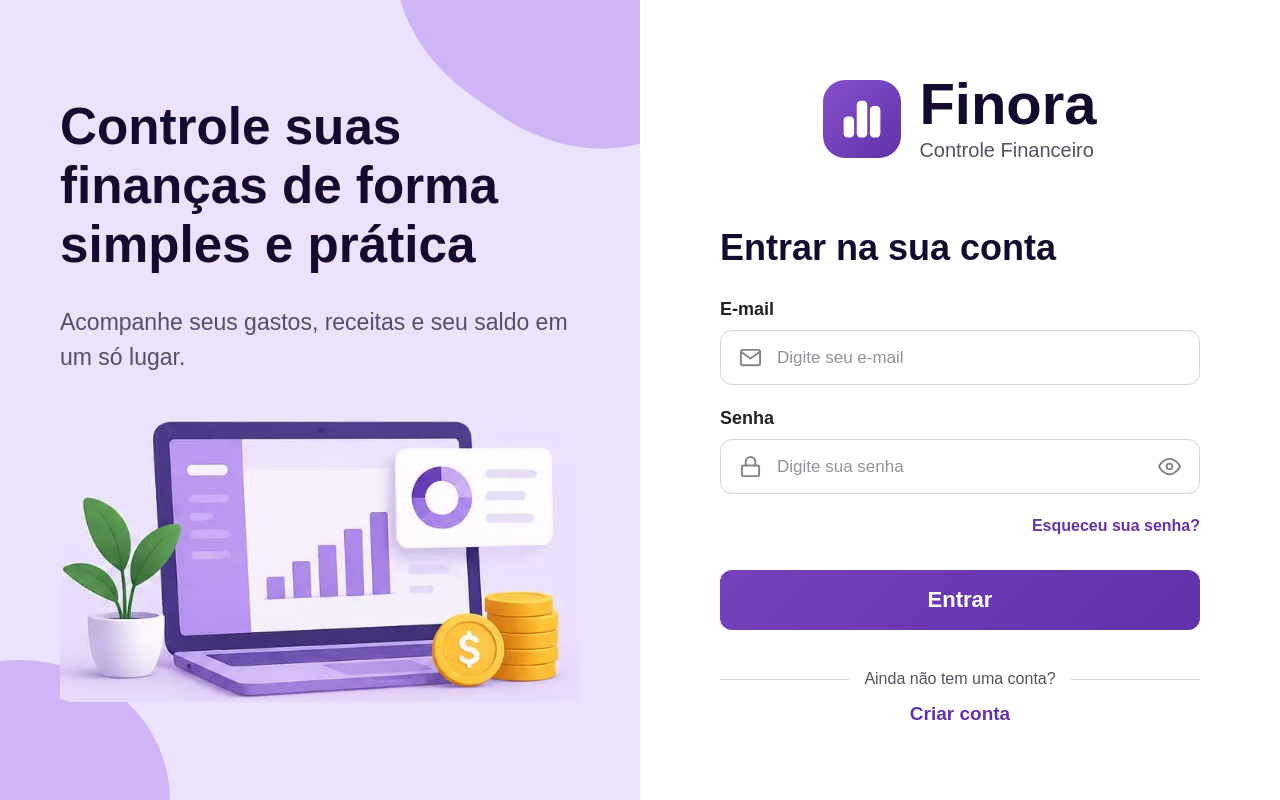
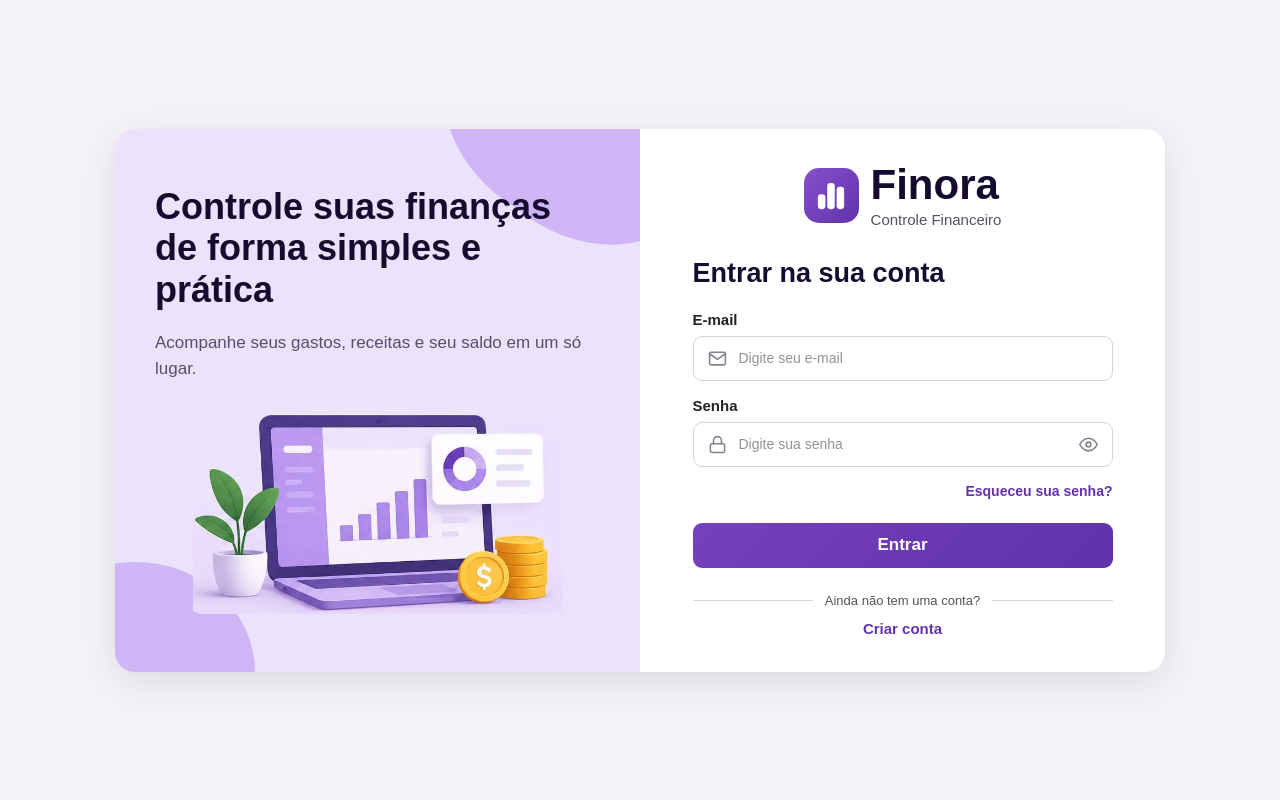
Before and after one commit to MariaAlbarado/finora, a React (Vite) app in the folder finora/: page / in a window 1280 px wide. Built offline with nearby package versions, Linux system fonts and the light colour scheme.

Commit message:
Refatora e finaliza o layout visual da tela de login

```diff
--- a/finora/src/pages/Login.module.css
+++ b/finora/src/pages/Login.module.css
@@ -1,15 +1,32 @@
+.pagina {
+  min-height: 100vh;
+  background: #f5f2f9;
+  display: flex;
+  justify-content: center;
+  align-items: center;
+  padding: 25px;
+}
+
 .container {
   display: flex;
-  min-height: 100vh;
+  width: 100%;
+  max-width: 1050px;
+  border-radius: 20px;
+  overflow: hidden;
+  box-shadow: 0 10px 40px #0000001a;
+}
+
+.ladoEsquerdo,
+.ladoDireito {
+  width: 50%;
+  padding: 35px 40px;
+  display: flex;
+  justify-content: center;
 }
 
 .ladoEsquerdo {
-  width: 50%;
-  background-color: #ebe2fc;
-  padding: 50px 60px;
-  display: flex;
+  background: #ebe2fc;
   flex-direction: column;
-  justify-content: center;
   position: relative;
   overflow: hidden;
 }
@@ -18,110 +35,106 @@
   position: relative;
   z-index: 1;
   width: 100%;
-  max-width: 600px;
+  max-width: 450px;
   margin: 0 auto;
 }
 
 .ladoEsquerdo h1 {
-  font-size: clamp(32px, 4vw, 58px);
+  font-size: 36px;
   font-weight: 700;
   color: #150b2e;
   line-height: 1.15;
-  margin-bottom: 30px;
+  margin-bottom: 20px;
 }
 
 .ladoEsquerdo p {
-  font-size: 23px;
+  font-size: 17px;
   color: #55515e;
   line-height: 1.5;
 }
 
 .ilustracao {
   width: 100%;
-  max-width: 600px;
-  margin-top: 35px;
+  max-width: 370px;
+  max-height: 230px;
+  margin: 25px auto 0;
   display: block;
   object-fit: contain;
   mix-blend-mode: multiply;
 }
 
+.formaSuperior,
+.formaInferior {
+  position: absolute;
+  height: 220px;
+  background: #cfb5f5;
+}
+
 .formaSuperior {
-  position: absolute;
-  top: -150px;
-  right: -100px;
-  width: 350px;
-  height: 280px;
-  background-color: #cfb5f5;
+  top: -120px;
+  right: -80px;
+  width: 280px;
   border-radius: 45%;
   transform: rotate(35deg);
 }
 
 .formaInferior {
-  position: absolute;
-  bottom: -140px;
-  left: -130px;
-  width: 300px;
-  height: 280px;
-  background-color: #cfb5f5;
+  bottom: -110px;
+  left: -100px;
+  width: 240px;
   border-radius: 50%;
 }
 
 .ladoDireito {
-  width: 50%;
-  background-color: #ffffff;
-  display: flex;
-  justify-content: center;
+  background: #fff;
   align-items: center;
-  padding: 50px;
 }
 
 .conteudoDireito {
   width: 100%;
-  max-width: 480px;
+  max-width: 420px;
+}
+
+.areaLogo,
+.iconeLogo {
+  display: flex;
+  align-items: center;
+  justify-content: center;
 }
 
 .areaLogo {
-  display: flex;
-  align-items: center;
-  justify-content: center;
-  gap: 18px;
-  margin-bottom: 65px;
+  gap: 12px;
+  margin-bottom: 30px;
 }
 
 .iconeLogo {
-  width: 78px;
-  height: 78px;
-  border-radius: 22px;
+  width: 55px;
+  height: 55px;
+  border-radius: 15px;
   background: linear-gradient(135deg, #8750ce, #6032a9);
-  color: white;
-  display: flex;
-  align-items: center;
-  justify-content: center;
-  font-size: 42px;
+  color: #fff;
+  font-size: 30px;
   flex-shrink: 0;
 }
 
 .areaLogo h2 {
-  font-size: 58px;
+  font-size: 42px;
   font-weight: 800;
   color: #150b2e;
   line-height: 1;
 }
 
 .areaLogo p {
-  font-size: 20px;
+  font-size: 15px;
   color: #55515e;
-  margin-top: 6px;
+  margin-top: 5px;
 }
 
 .titulo {
-  font-size: 36px;
+  font-size: 27px;
   color: #150b2e;
-  font-weight: 700;
-  margin-bottom: 30px;
+  margin-bottom: 22px;
 }
-
-/* Formulário */
 
 .formulario {
   display: flex;
@@ -129,30 +142,30 @@
 }
 
 .grupoCampo {
-  margin-bottom: 23px;
+  margin-bottom: 16px;
 }
 
 .grupoCampo label {
   display: block;
-  font-size: 18px;
+  font-size: 15px;
   font-weight: 600;
-  color: #222222;
-  margin-bottom: 10px;
+  color: #222;
+  margin-bottom: 8px;
 }
 
 .campo {
   display: flex;
   align-items: center;
-  gap: 15px;
-  height: 55px;
+  gap: 12px;
+  height: 45px;
   border: 1.5px solid #d5d3db;
-  border-radius: 12px;
-  padding: 0 18px;
+  border-radius: 9px;
+  padding: 0 14px;
   transition: 0.3s;
 }
 
 .campo svg {
-  font-size: 23px;
+  font-size: 19px;
   color: #85828e;
   flex-shrink: 0;
 }
@@ -162,9 +175,9 @@
   min-width: 0;
   border: none;
   outline: none;
-  background-color: transparent;
-  font-size: 17px;
-  color: #333333;
+  background: transparent;
+  font-size: 14px;
+  color: #333;
 }
 
 .campo input::placeholder {
@@ -176,33 +189,33 @@
   box-shadow: 0 0 0 3px #eee3fc;
 }
 
-/* Esqueceu a senha */
+.esqueceuSenha,
+.criarConta,
+.botaoEntrar {
+  border: none;
+  font-weight: 600;
+  cursor: pointer;
+}
+
+.esqueceuSenha,
+.criarConta {
+  background: transparent;
+  color: #6333ac;
+}
 
 .esqueceuSenha {
-  border: none;
-  background: transparent;
   align-self: flex-end;
-  color: #6333ac;
-  font-size: 16px;
-  font-weight: 600;
-  cursor: pointer;
-  margin-bottom: 35px;
-}
-
-.esqueceuSenha:hover {
-  text-decoration: underline;
+  font-size: 14px;
+  margin-bottom: 24px;
 }
 
 .botaoEntrar {
   width: 100%;
-  height: 60px;
-  border: none;
-  border-radius: 12px;
+  height: 45px;
+  border-radius: 9px;
   background: linear-gradient(135deg, #7541bc, #6032a9);
-  color: white;
-  font-size: 22px;
-  font-weight: 600;
-  cursor: pointer;
+  color: #fff;
+  font-size: 17px;
   transition: 0.3s;
 }
 
@@ -212,24 +225,21 @@
   box-shadow: 0 6px 15px #6032a930;
 }
 
-/* Divisor */
-
 .divisor {
   display: flex;
   align-items: center;
-  gap: 15px;
-  margin-top: 40px;
-  margin-bottom: 15px;
+  gap: 12px;
+  margin: 25px 0 12px;
 }
 
 .divisor span {
   flex: 1;
   height: 1px;
-  background-color: #d5d3db;
+  background: #d5d3db;
 }
 
 .divisor p {
-  font-size: 16px;
+  font-size: 13px;
   color: #55515e;
   text-align: center;
 }
@@ -237,71 +247,58 @@
 .criarConta {
   display: block;
   margin: 0 auto;
-  border: none;
-  background-color: transparent;
-  color: #6333ac;
-  font-size: 19px;
-  font-weight: 600;
-  cursor: pointer;
+  font-size: 15px;
 }
 
+.esqueceuSenha:hover,
 .criarConta:hover {
   text-decoration: underline;
 }
 
-@media (max-width: 900px) {
+@media (max-width: 850px) {
   .container {
     flex-direction: column;
+    max-width: 550px;
   }
 
   .ladoEsquerdo,
   .ladoDireito {
     width: 100%;
-    padding: 40px 25px;
+    padding: 30px;
   }
 
   .ladoEsquerdo h1 {
-    font-size: 36px;
-  }
-
-  .ladoEsquerdo p {
-    font-size: 19px;
+    font-size: 30px;
   }
 
   .ilustracao {
-    max-width: 400px;
-    margin: 30px auto 0;
-  }
-
-  .areaLogo {
-    margin-bottom: 40px;
+    max-width: 300px;
   }
 }
 
 @media (max-width: 480px) {
+  .pagina {
+    padding: 15px;
+  }
+
+  .ladoEsquerdo,
+  .ladoDireito {
+    padding: 25px;
+  }
+
   .ladoEsquerdo h1 {
-    font-size: 30px;
+    font-size: 26px;
   }
 
   .areaLogo h2 {
-    font-size: 42px;
-  }
-
-  .areaLogo p {
-    font-size: 16px;
-  }
-
-  .iconeLogo {
-    width: 60px;
-    height: 60px;
-    font-size: 32px;
+    font-size: 35px;
   }
 
   .titulo {
-    font-size: 28px;
+    font-size: 23px;
   }
 
   .divisor p {
-    font-size: 13px;
+    font-size: 12px;
   }
 }
--- a/finora/src/pages/Login.tsx
+++ b/finora/src/pages/Login.tsx
@@ -1,14 +1,14 @@
 import styles from "./Login.module.css";
 
 import { FiMail, FiLock, FiEye } from "react-icons/fi";
-
 import { FaChartSimple } from "react-icons/fa6";
 
 import financas from "../assets/financas.png";
 
 function Login() {
   return (
-    <main className={styles.container}>
+    <main className={styles.pagina}>
+      <div className={styles.container}>
         {/* Lado esquerdo */}
 
         <section className={styles.ladoEsquerdo}>
@@ -27,6 +27,8 @@ function Login() {
             />
           </div>
         </section>
+
+        {/* Lado direito */}
 
         <section className={styles.ladoDireito}>
           <div className={styles.conteudoDireito}>
@@ -98,6 +100,7 @@ function Login() {
             </button>
           </div>
         </section>
+      </div>
     </main>
   );
 }
```
Lines whose indentation alone changed are shown as unchanged.
